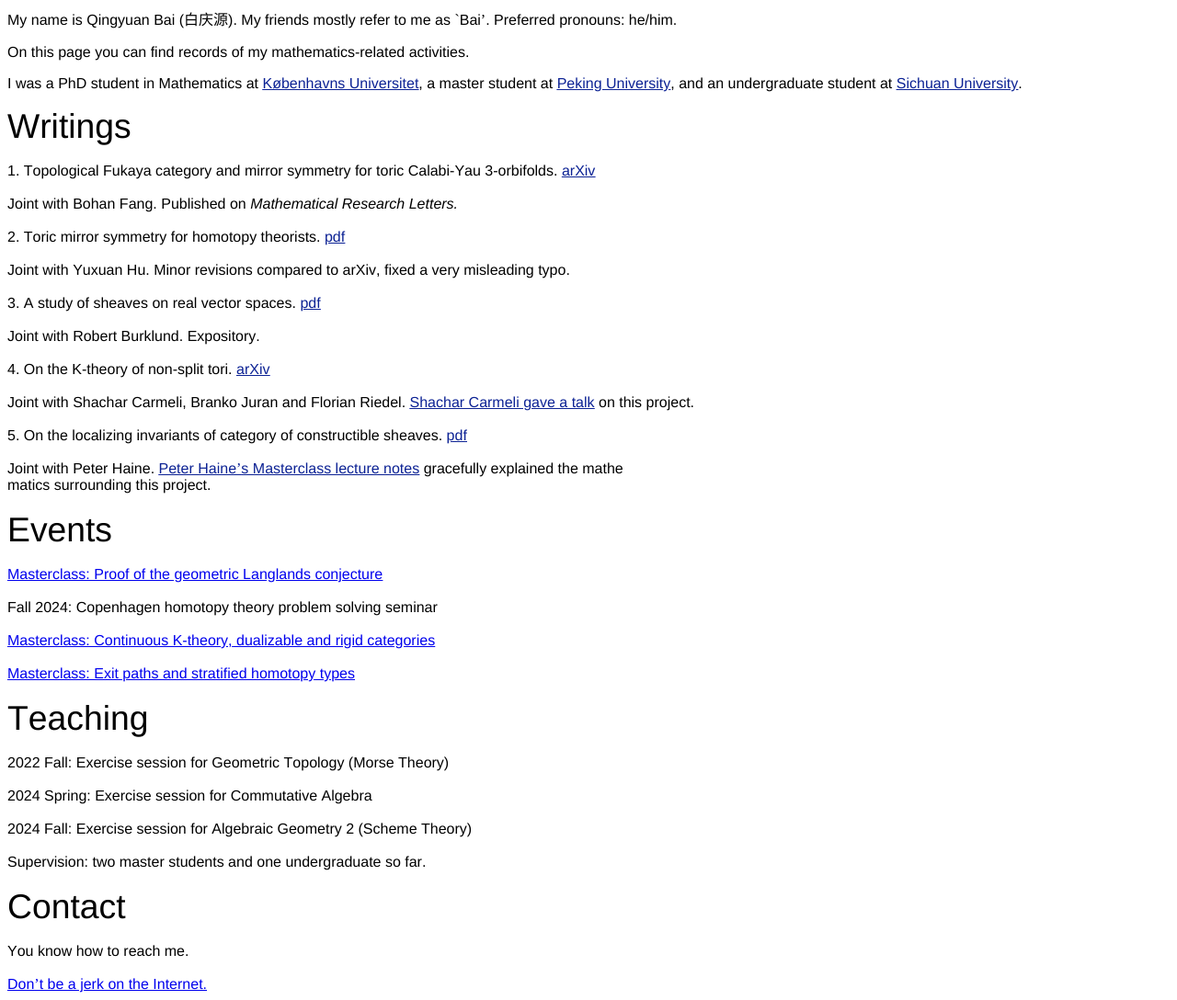
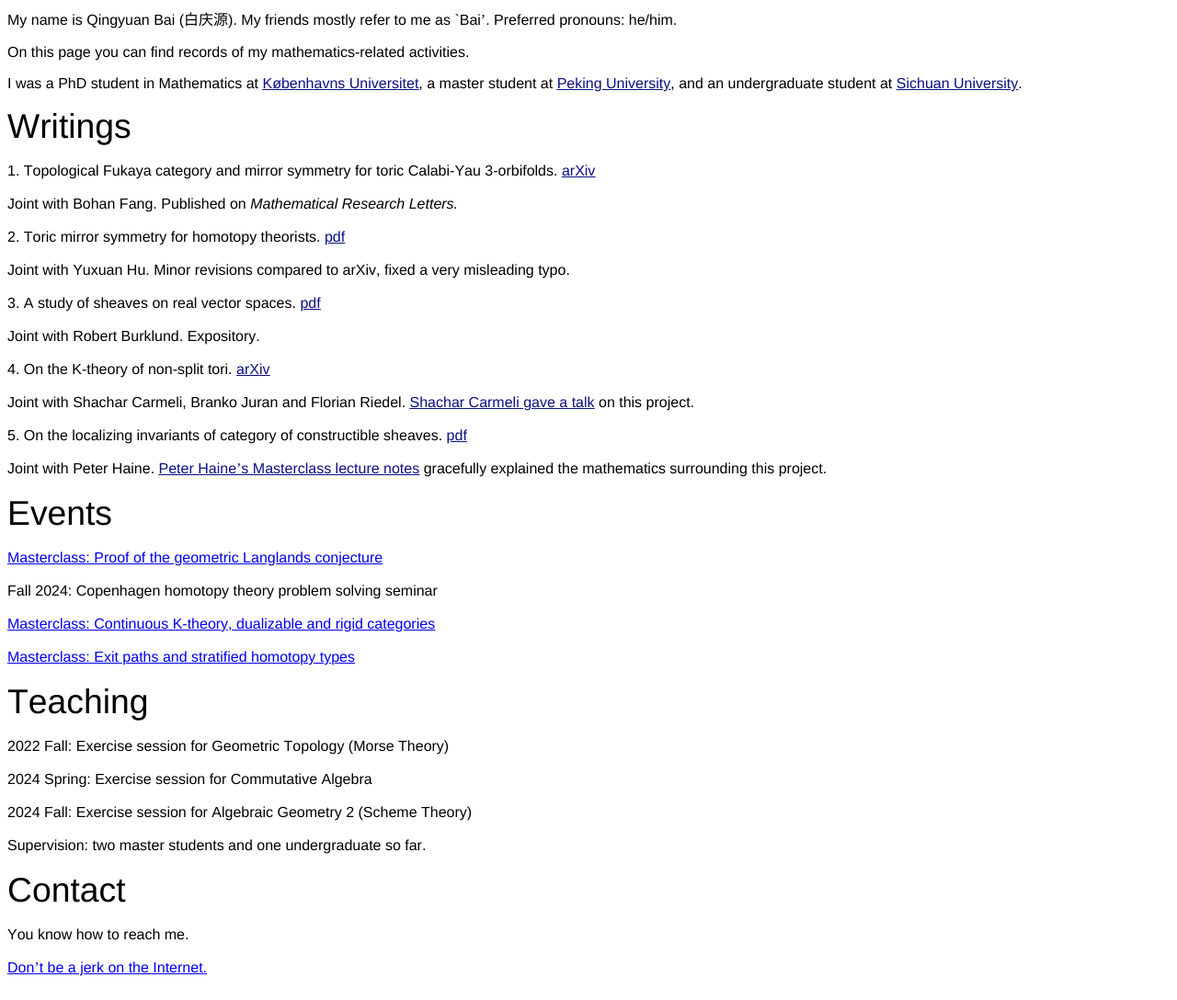
Before and after one commit to qingybai/qingybai.github.io, a plain HTML site: page index.html in a window 1280 px wide. Shown: the whole page at 92% size. Drawn offline with Linux system fonts and the light colour scheme.

Commit message:
typesetting

```diff
--- a/index.html
+++ b/index.html
@@ -11,13 +11,13 @@
     p.p2 {margin: 0.0px 0.0px 0.0px 0.0px; font: 37.3px Helvetica; -webkit-text-stroke: #000000}
     p.p3 {margin: 0.0px 0.0px 0.0px 0.0px; font: 16.0px 'Times New Roman'; -webkit-text-stroke: #000000; min-height: 18.0px}
     p.p4 {margin: 0.0px 0.0px 0.0px 0.0px; font: 16.0px Helvetica; -webkit-text-stroke: #000000}
-    p.p5 {margin: 0.0px 0.0px 0.0px 0.0px; font: 16.0px Helvetica; color: #0000e9; -webkit-text-stroke: #0c2294}
+    p.p5 {margin: 0.0px 0.0px 0.0px 0.0px; font: 16.0px Helvetica; color: #0000e9; -webkit-text-stroke: #0b1081}
     p.p6 {margin: 0.0px 0.0px 0.0px 0.0px; font: 16.0px 'Times New Roman'; -webkit-text-stroke: #000000}
-    p.p7 {margin: 0.0px 0.0px 0.0px 48.0px; text-indent: -48.0px; font: 16.0px Helvetica; color: #0000e9; -webkit-text-stroke: #0c2294}
+    p.p7 {margin: 0.0px 0.0px 0.0px 48.0px; text-indent: -48.0px; font: 16.0px Helvetica; color: #0000e9; -webkit-text-stroke: #0b1081}
     span.s1 {font-kerning: none}
     span.s2 {font: 16.0px 'PingFang SC'; font-kerning: none}
-    span.s3 {text-decoration: underline ; font-kerning: none; color: #0c2294; -webkit-text-stroke: 0px #0c2294}
-    span.s4 {font: 16.0px 'PingFang SC'; text-decoration: underline ; font-kerning: none; color: #0c2294; -webkit-text-stroke: 0px #0c2294}
+    span.s3 {text-decoration: underline ; font-kerning: none; color: #0b1081; -webkit-text-stroke: 0px #0b1081}
+    span.s4 {font: 16.0px 'PingFang SC'; text-decoration: underline ; font-kerning: none; color: #0b1081; -webkit-text-stroke: 0px #0b1081}
     span.s5 {text-decoration: underline ; font-kerning: none}
     span.s6 {font: 16.0px 'PingFang SC'; text-decoration: underline ; font-kerning: none}
   </style>
@@ -46,8 +46,7 @@
 <p class="p3"><span class="s1"></span><br></p>
 <p class="p4"><span class="s1">5. On the localizing invariants of category of constructible sheaves. <a href="https://qingybai.github.io/pdf/localizing_invariants_of_constructible_sheaves.pdf"><span class="s3">pdf</span></a></span></p>
 <p class="p3"><span class="s1"></span><br></p>
-<p class="p4"><span class="s1">Joint with Peter Haine. <a href="https://math.berkeley.edu/~phaine/files/Copenhagen_Masterclass-Exodromy_beyond_conicalty.pdf"><span class="s3">Peter Haine</span><span class="s4">’</span><span class="s3">s Masterclass lecture notes</span></a> gracefully explained the mathe</span></p>
-<p class="p4"><span class="s1">matics surrounding this project.</span></p>
+<p class="p4"><span class="s1">Joint with Peter Haine. <a href="https://math.berkeley.edu/~phaine/files/Copenhagen_Masterclass-Exodromy_beyond_conicalty.pdf"><span class="s3">Peter Haine</span><span class="s4">’</span><span class="s3">s Masterclass lecture notes</span></a> gracefully explained the mathematics surrounding this project.</span></p>
 <p class="p3"><span class="s1"></span><br></p>
 <p class="p2"><span class="s1">Events</span></p>
 <p class="p4"><span class="s1"> </span></p>
```
